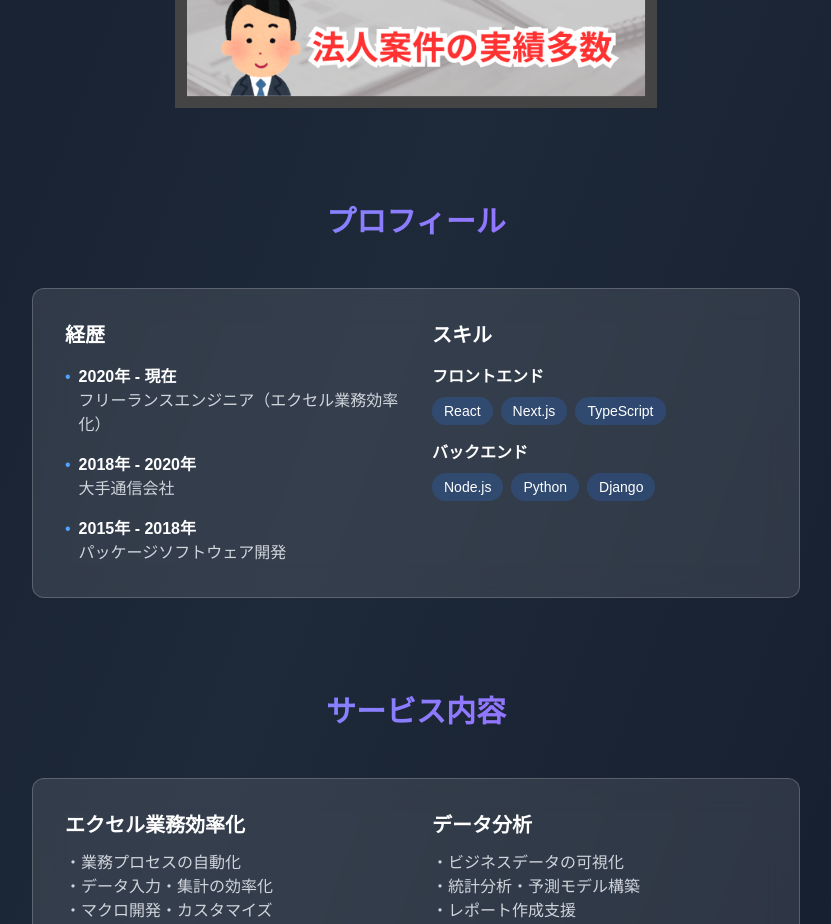
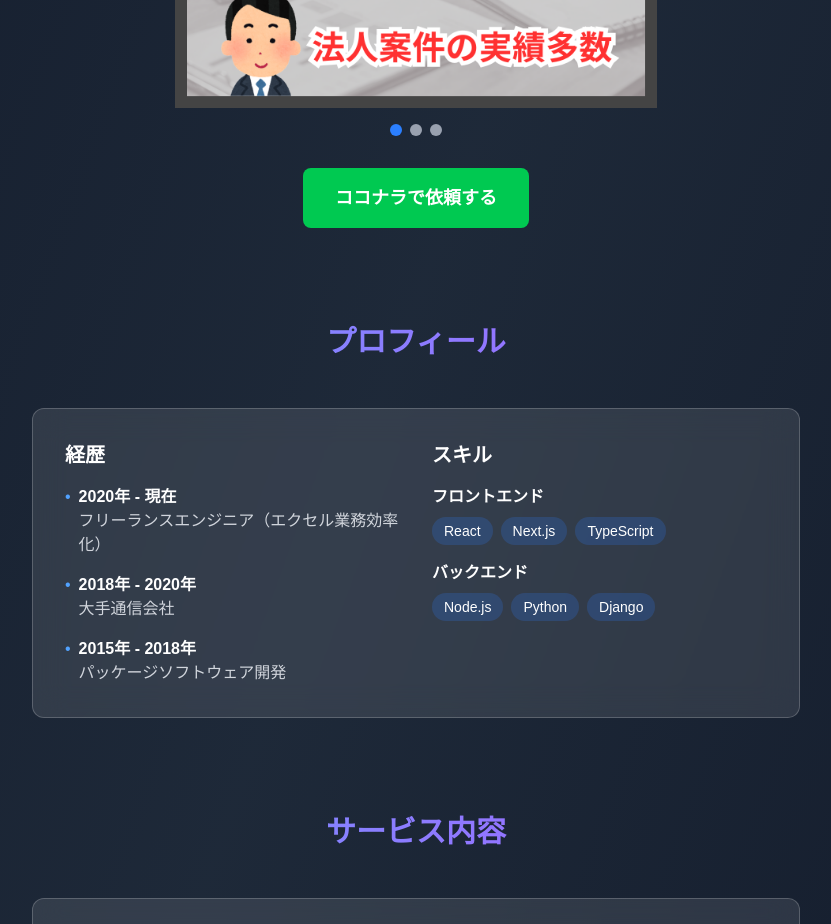
Before and after one commit to tsune-s/my-portfolio, a Next.js app: page / in a window 1280 px wide. Shown: the part 1460-2384 px from the top of the page, without its empty margins (224-1055 px from the left). Built offline with nearby package versions, Linux system fonts and the light colour scheme.

Commit message:
ボタン追加

```diff
--- a/app/page.tsx
+++ b/app/page.tsx
@@ -184,7 +184,7 @@ export default function Home() {
           </div>
         </motion.section>
 
-        {/* サービス紹介セクション - 位置を変更 */}
+        {/* サービス紹介セクション */}
         <motion.section
           initial={{ opacity: 0, y: 50 }}
           animate={{ opacity: 1, y: 0 }}
@@ -240,6 +240,33 @@ export default function Home() {
                 <path strokeLinecap="round" strokeLinejoin="round" d="M8.25 4.5l7.5 7.5-7.5 7.5" />
               </svg>
             </button>
+
+            {/* ドットナビゲーション */}
+            <div className="flex justify-center gap-2 mt-4">
+              {[0, 1, 2].map((index) => (
+                <button
+                  key={index}
+                  className={`w-3 h-3 rounded-full transition-colors ${
+                    selectedIndex === index ? 'bg-blue-500' : 'bg-gray-400'
+                  }`}
+                  onClick={() => emblaApi?.scrollTo(index)}
+                />
+              ))}
+            </div>
+
+            {/* ココナラボタンを追加 */}
+            <div className="text-center mt-8">
+              <motion.a
+                href="https://coconala.com/services/2041171?ref=top_histories&ref_kind=home&ref_no=1"
+                target="_blank"
+                rel="noopener noreferrer"
+                whileHover={{ scale: 1.05 }}
+                whileTap={{ scale: 0.95 }}
+                className="inline-block px-8 py-4 bg-green-500 hover:bg-green-600 rounded-lg text-lg font-semibold transition-all duration-300"
+              >
+                ココナラで依頼する
+              </motion.a>
+            </div>
           </div>
         </motion.section>
 
```
